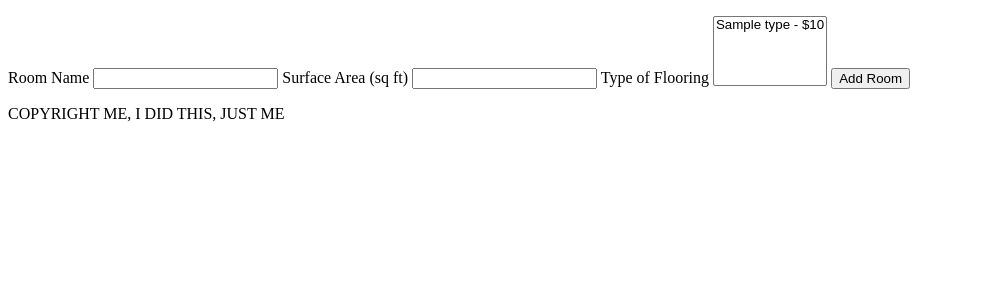
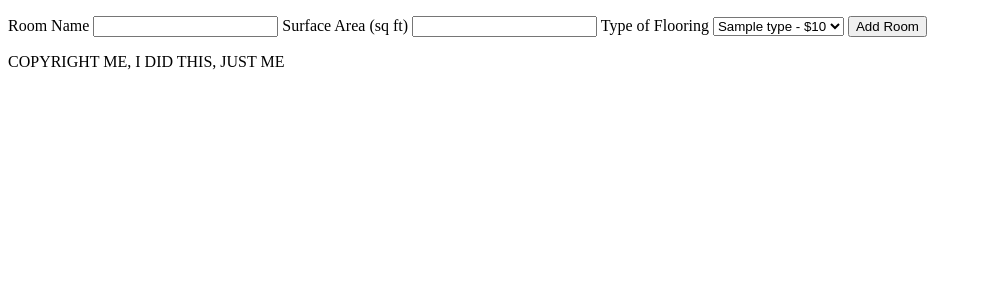
Before and after one commit to aceralrighty/python_final, a Flask app: template templates/add_room.html in a window 1280 px wide. Shown: the part 106-406 px from the top of the page, without its empty margins (0-982 px from the left). Run offline with Flask 3, Linux system fonts and the light colour scheme; the template is opened without the code that fills it: most values are stand-ins (such as "Sample title", 1, 10 or a date in 2020); parts of the project's set-up code (start-up, migrations or seed data) failed here and were passed over.

Commit message:
Form template for add_room.html, edit as needed

```diff
--- a/templates/add_room.html
+++ b/templates/add_room.html
@@ -19,11 +19,20 @@
             <input type="text" name="surface_area" id="surface_area">
 
             <label for="flooring_type">Type of Flooring</label>
-            <select name="flooring_type" id="flooring_type" multiple>
+            <select name="flooring_type" id="flooring_type">
                 {% for flooring_type in flooring_types %}
                     <option value="{{ flooring_type }}">{{ flooring_type['type'] }} - ${{ flooring_type['price'] }}</option>
                 {% endfor %}
             </select>
+
+            {% if is_tiling_needed %}
+                <label for="flooring_tile">Flooring Tile</label>
+                <select name="flooring_tile" id="flooring_tile">
+                    {% for flooring_tile in flooring_tiles %}
+                    	<option value="{{ flooring_tile }}">{{ flooring_tile['type'] }} - ${{ flooring_tile['price'] }}</option>
+                    {% endfor %}
+                </select>
+            {% endif %}
 
             <input type="submit" value="Add Room">
         </form>
```
